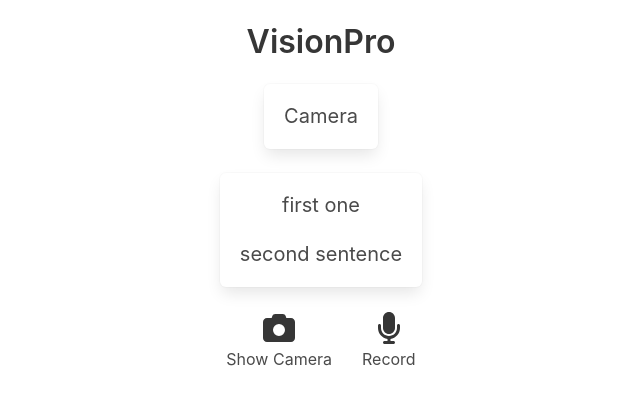
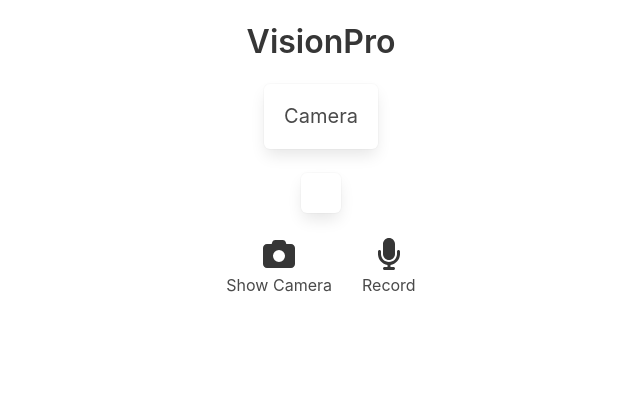
Before and after one commit to shehryarusman/VisionPro, a Vue app in the folder frontend/: page / in a window 1280 px wide. Shown: the top 404 px of the page, without its empty margins (319-959 px from the left). Built offline with nearby package versions, Linux system fonts and the light colour scheme.

Commit message:
Update App.vue

```diff
--- a/frontend/src/App.vue
+++ b/frontend/src/App.vue
@@ -5,7 +5,7 @@
     return {
       cameraActive: false,     // To toggle camera display
       recordingActive: false,  // To toggle audio recording
-      recordedText: ["first one", "second sentence"],       // To store recorded text
+      recordedText: [],       // To store recorded text
       recognition: null,       // SpeechRecognition object
     };
   },
```
